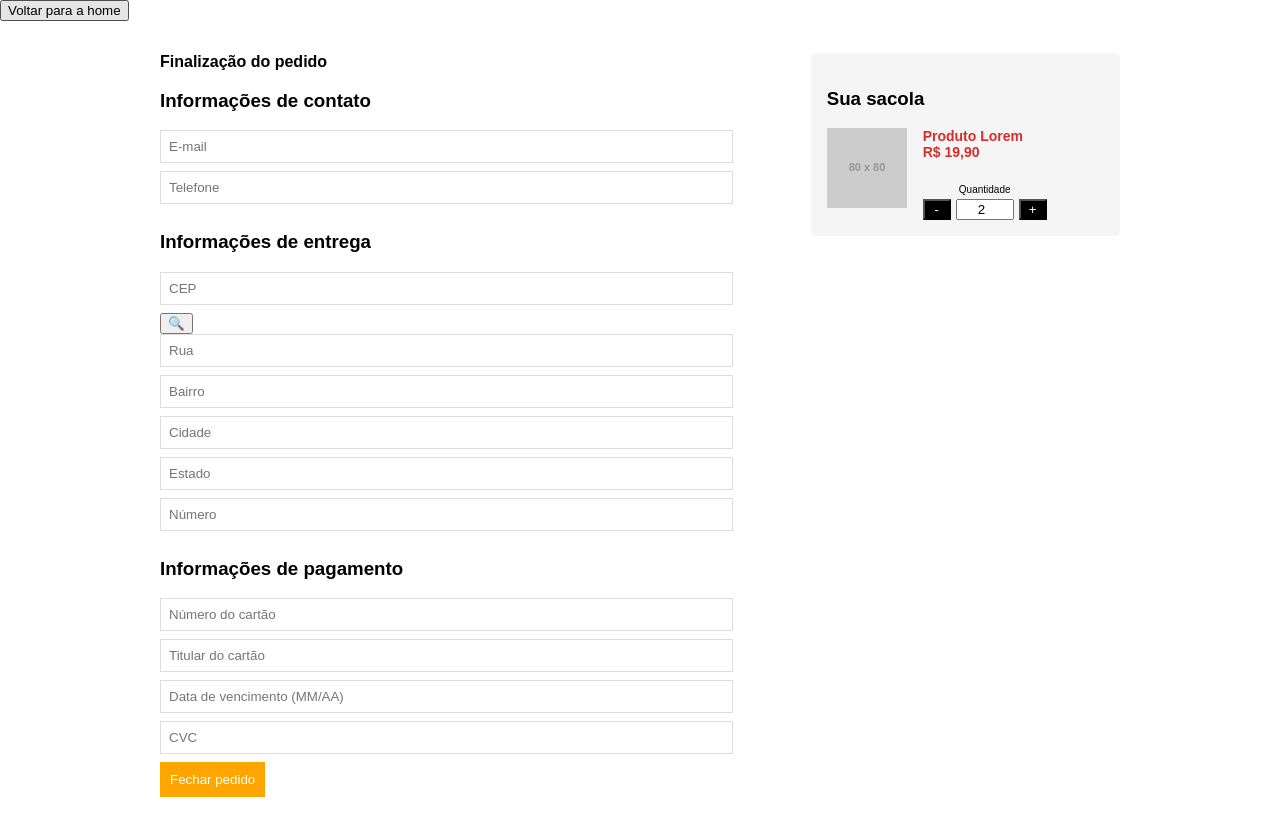
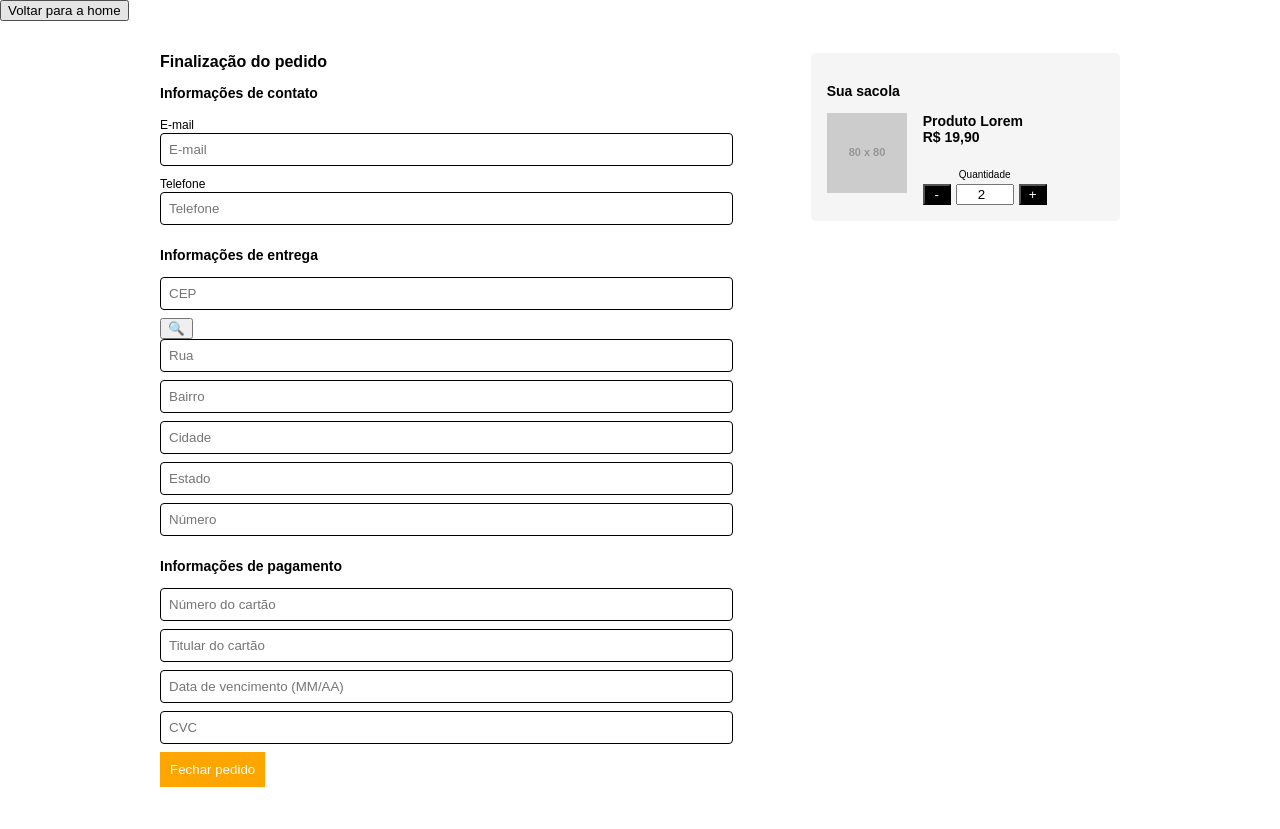
Before and after one commit to MatheusBeniniF/chico-rei, a Vue app: page /checkout in a window 1280 px wide. Built offline with nearby package versions, Linux system fonts and the light colour scheme.

Commit message:
feat: start styles in checkout page

```diff
--- a/src/components/ContactInfo.vue
+++ b/src/components/ContactInfo.vue
@@ -1,6 +1,7 @@
 <template>
   <div>
     <h3>Informações de contato</h3>
+    <label for="email">E-mail</label>
     <input
       v-model="localForm.email"
       placeholder="E-mail"
@@ -10,6 +11,7 @@
       class="error"
     >{{ errors.email[0] }}</span>
 
+    <label for="phone">Telefone</label>
     <input
       v-model="localForm.phone"
       placeholder="Telefone"
--- a/src/styles/checkout.less
+++ b/src/styles/checkout.less
@@ -1,6 +1,5 @@
 @primary-color: #fff;
 @secondary-color: #000;
-@border-color: #ddd;
 @small-size: 10px;
 
 .checkout-container {
@@ -23,7 +22,8 @@
     width: 100%;
     padding: 8px;
     margin-bottom: 8px;
-    border: 1px solid @border-color;
+    border: 1px solid @secondary-color;
+    border-radius: 4px;
   }
 
   .submit-btn {
--- /dev/null
+++ b/src/styles/home.less
@@ -0,0 +1,60 @@
+.content {
+  height: 15rem;
+  width: 25rem;
+  margin: 0.5rem;
+  display: flex;
+  align-items: center;
+}
+
+.content img {
+  object-fit: contain;
+  height: 15rem;
+  width: 50%;
+}
+
+.info {
+  padding: 0.5rem 1rem;
+  height: 100%;
+  justify-content: space-between;
+  display: flex;
+  flex-direction: column;
+}
+
+.description {
+  font-size: @description;
+  font-weight: 400;
+  display: block;
+  margin: 0.5rem 0;
+}
+
+.header {
+  display: flex;
+  justify-content: space-between;
+  align-items: center;
+}
+
+.cart-button {
+  background-color: #ff9800;
+  color: white;
+  border: none;
+  padding: 10px 15px;
+  font-size: 16px;
+  cursor: pointer;
+  border-radius: 5px;
+}
+
+.cart-button:hover {
+  background-color: #e68900;
+}
+
+@media screen and (max-width: 769px) {
+  .content {
+    flex-direction: column;
+    height: 25rem;
+    max-width: 15rem;
+  }
+
+  .content img {
+    width: 20rem;
+  }
+}
--- a/src/styles/main.less
+++ b/src/styles/main.less
@@ -1,9 +1,10 @@
 @primary-color: #fff;
-@secondary-color: #d62e2e;
+@secondary-color: #000000;
 @error-color: #c43c3c;
 @title: 20px;
 @subtitle: 16px;
 @description: 14px;
+@content: 12px;
 
 body {
   font-family: Arial, sans-serif;
@@ -29,28 +30,6 @@ ul {
   padding: 0;
 }
 
-.content {
-  height: 15rem;
-  width: 25rem;
-  margin: 0.5rem;
-  display: flex;
-  align-items: center;
-}
-
-.content img {
-  object-fit: contain;
-  height: 15rem;
-  width: 50%;
-}
-
-.info {
-  padding: 0.5rem 1rem;
-  height: 100%;
-  justify-content: space-between;
-  display: flex;
-  flex-direction: column;
-}
-
 p {
   font-size: @description;
   font-weight: bold;
@@ -58,50 +37,19 @@ p {
   margin: 0;
 }
 
-.error {
-  color: @error-color;
-}
-
-.description {
-  font-size: @description;
-  font-weight: 400;
-  display: block;
-  margin: 0.5rem 0;
-}
-
 h2 {
   font-size: @subtitle;
   margin: 0;
 }
 
-.header {
-  display: flex;
-  justify-content: space-between;
-  align-items: center;
+h3 {
+  font-size: @description;
 }
 
-.cart-button {
-  background-color: #ff9800;
-  color: white;
-  border: none;
-  padding: 10px 15px;
-  font-size: 16px;
-  cursor: pointer;
-  border-radius: 5px;
+.error {
+  color: @error-color;
 }
 
-.cart-button:hover {
-  background-color: #e68900;
+label {
+  font-size: @content;
 }
-
-@media screen and (max-width: 769px) {
-  .content {
-    flex-direction: column;
-    height: 25rem;
-    max-width: 15rem;
-  }
-
-  .content img {
-    width: 20rem;
-  }
-}
--- a/src/views/CheckoutView.vue
+++ b/src/views/CheckoutView.vue
@@ -90,58 +90,31 @@ const submitOrder = () => {
 </script>
 
 <template>
-  <button
-    class="submit-btn"
-    @click="goToHome"
-  >
+  <div>
+    <button class="submit-btn" @click="goToHome">
       Voltar para a home
     </button>
     <div class="checkout-container">
-    <div
-      v-if="loadingCep"
-      class="loading-overlay"
-    >
-      <div class="spinner" />
-    </div>
-
       <div class="form-container">
         <h2>Finalização do pedido</h2>
 
-      <ContactInfo
-        :form="form"
-        :errors="errors"
-      />
-      <DeliveryInfo
-        :form="form"
-        :errors="errors"
-        :fetch-address="fetchAddress"
-        :loading-cep="loadingCep"
-      />
-      <PaymentInfo
-        :form="form"
-        :errors="errors"
-      />
+        <ContactInfo :form="form" :errors="errors" />
+        <DeliveryInfo :form="form" :errors="errors" :fetch-address="fetchAddress" :loading-cep="loadingCep" />
+        <PaymentInfo :form="form" :errors="errors" />
 
-      <button
-        class="submit-btn"
-        @click="submitOrder"
-      >
+        <button class="submit-btn" @click="submitOrder">
           Fechar pedido
         </button>
 
-      <div
-        v-if="successMessage"
-        class="success-message"
-      >
+        <div v-if="successMessage" class="success-message">
           Pedido finalizado com sucesso!
         </div>
       </div>
 
-    <BagInfo
-      :product="product"
-      :update-quantity="updateQuantity"
-    />
+      <BagInfo :product="product" :update-quantity="updateQuantity" />
     </div>
+  </div>
+
 </template>
 
 <style lang="less" src="@/styles/checkout.less"></style>
--- a/src/views/HomeView.vue
+++ b/src/views/HomeView.vue
@@ -81,3 +81,4 @@ const goToCheckout = () => {
     </ul>
   </div>
 </template>
+<style lang="less" src="@/styles/home.less"></style>
```
Also changed, not shown: .eslintrc.js. Lines whose indentation alone changed are shown as unchanged.
